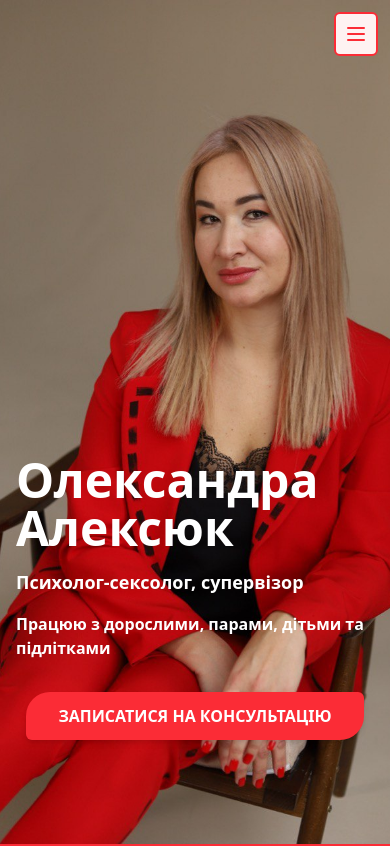
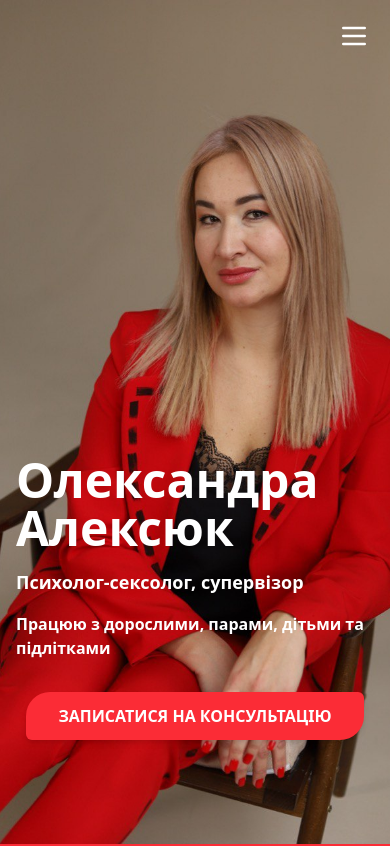
Before and after one commit to kenzay01/psychologist-site, a Next.js app: page / in a window 390 px wide. Shown: the top 846 px of the page. Built offline with nearby package versions, Linux system fonts and the light colour scheme.

Commit message:
fix header and benefits

```diff
--- a/components/BenefitsContainer.tsx
+++ b/components/BenefitsContainer.tsx
@@ -96,7 +96,7 @@ export default function BenefitsContainer() {
                 return (
                   <div
                     key={benefit.id}
-                    className="group bg-white/50 backdrop-blur-sm rounded-2xl p-4 shadow-lg hover:shadow-xl transition-all duration-300 hover:scale-[1.02] border-2 border-red-500"
+                    className="group bg-white/50 backdrop-blur-sm rounded-2xl p-4 shadow-xl hover:shadow-2xl transition-all duration-300 hover:scale-[1.02]"
                   >
                     <div className="flex items-start gap-3">
                       <div className="bg-gradient-to-br from-red-500 to-red-600 rounded-full p-2 shadow-md group-hover:shadow-lg transition-all duration-300">
--- a/components/Header.tsx
+++ b/components/Header.tsx
@@ -121,12 +121,19 @@ const Header = () => {
           </nav>
           <button
             onClick={toggleMenu}
-            className="md:hidden p-2 rounded-md text-red-500 hover:text-red-600 bg-red-50 border-2 border-red-500 absolute top-3 right-3 focus:outline-none focus:ring-2 focus:ring-red-500 focus:ring-offset-2 z-20"
+            className={`md:hidden p-2 rounded-md ${
+              isMenuOpen
+                ? "text-black"
+                : isNotHomePage
+                ? "text-black"
+                : "text-white"
+            }
+            absolute top-3 right-3 focus:outline-none  z-20`}
           >
             {isMenuOpen ? (
-              <X className="w-6 h-6" />
+              <X className="w-8 h-8" />
             ) : (
-              <Menu className="w-6 h-6" />
+              <Menu className="w-8 h-8" />
             )}
           </button>
 
```
